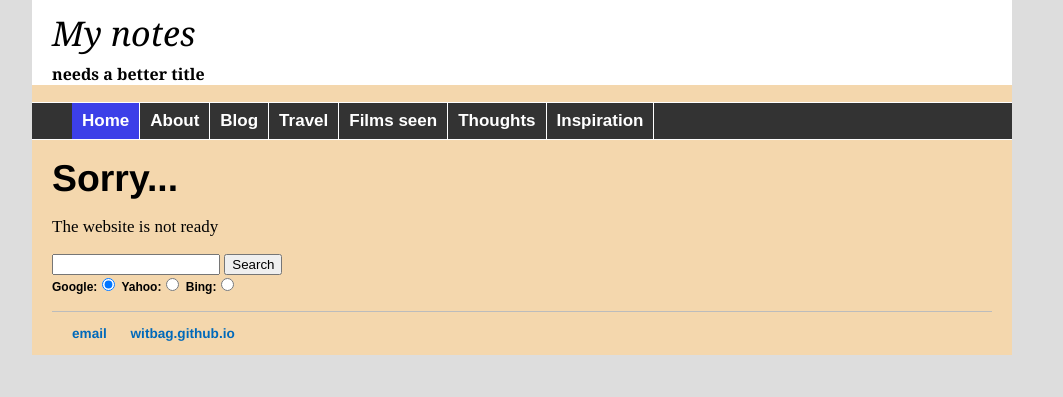
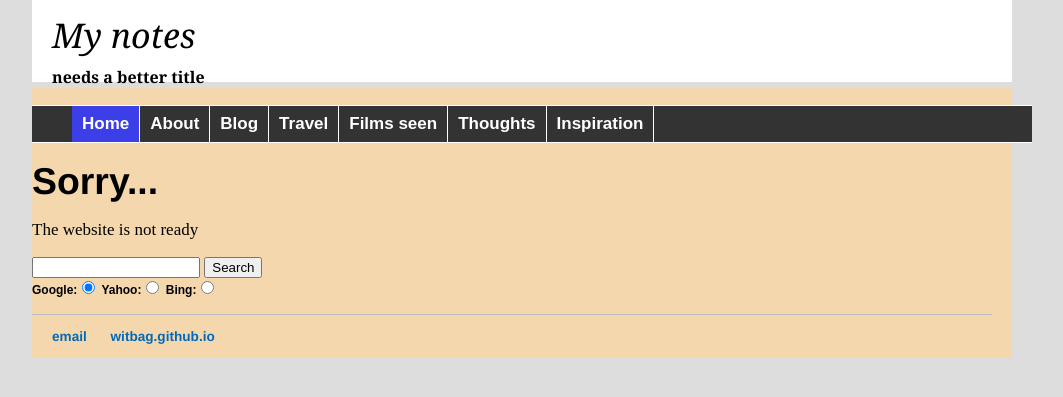
Before and after one commit to witbag/witbag.github.io, a Jekyll site: the page built from index.html, in a window 1280 px wide. Shown: the top 397 px of the page, without its empty margins (118-1181 px from the left). Built offline with Jekyll 4.4.1, drawn with Linux system fonts in a browser that asks for light colours.

Commit message:
Update main.css

```diff
--- a/css/main.css
+++ b/css/main.css
@@ -6,19 +6,18 @@ margin: auto;
 background: #FFFFFF;
 }
 #style_header {                 /*TOP BAR*/
-height: 92px;
-padding-bottom: 20px
+height: 82px;
+padding-bottom: 10px
 background: #b5d8a6;
 }
 #style_content {                /*MAIN TEXT*/
 /*width: 100%;*/
 background: #f4d7ad;
 font-size: 17px;
-    padding-left: 20px;
   padding-right: 20px;
 }
 #style_title {                  /*TOP BAR TITLE*/
-padding-top: 10px;
+padding-top: 12px;
 padding-left: 20px;
 font-family:Georgia, "Times New Roman", Times, serif;
 font-size: 34px;
@@ -26,7 +25,7 @@ font-style: italic;
 color: #000000;
 }
 #style_subtitle {               /*TOP BAR SUBTITLE*/
-padding-top: 7px;
+padding-top: 8px;
 padding-left: 20px;
 font-family:Georgia, "Times New Roman", Times, serif;
 font-weight: bold;
@@ -57,7 +56,6 @@ footer { border-top: 1px solid #bcbcbc; font-size: .8em; padding-left: 20px; pad
 
 
 .solidblockmenu{                /*SECOND BAR*/
-margin-left: -20px;
 margin-right: -20px;
 float: left;
 font: bold 17px Arial;
```
